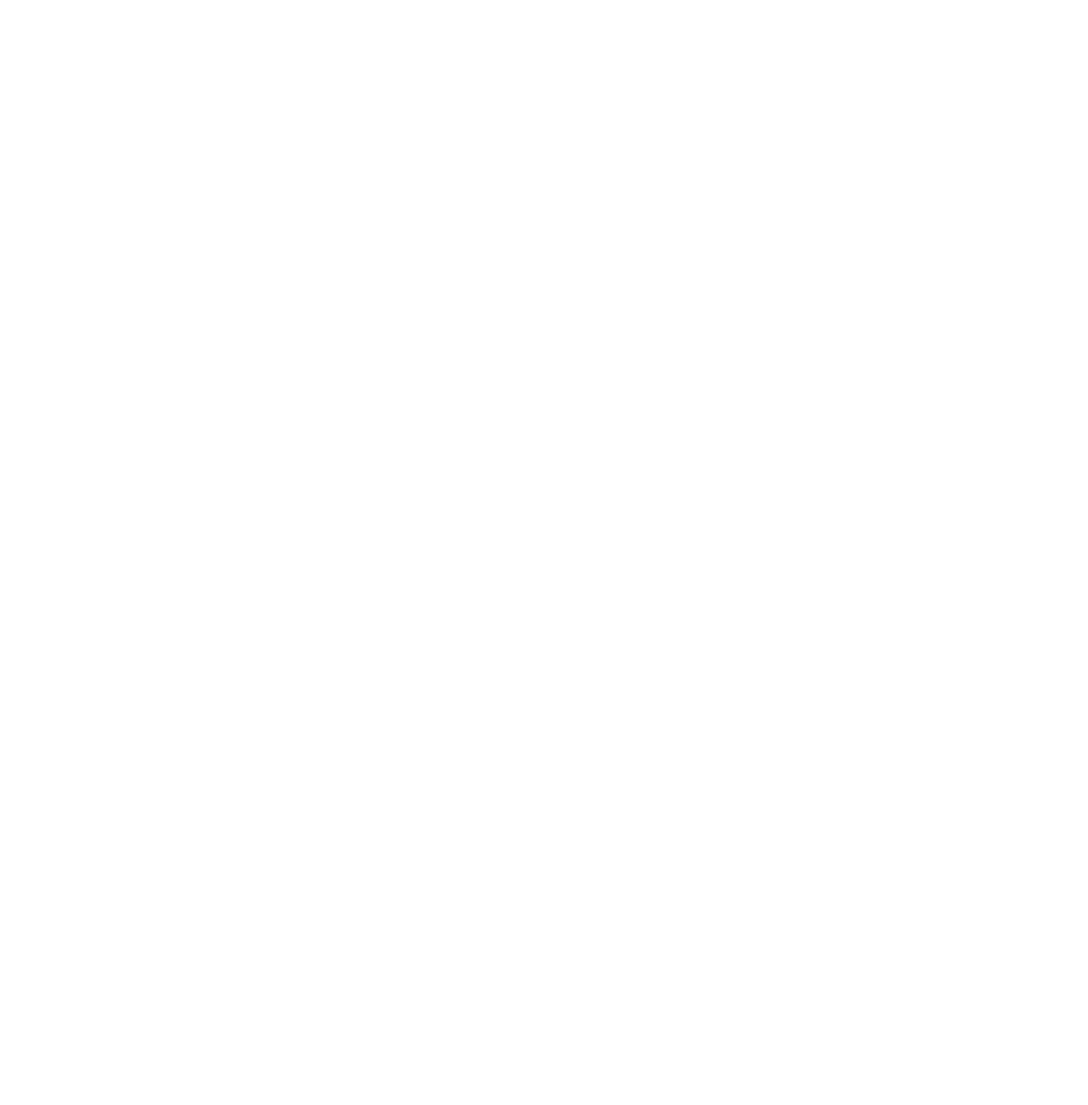
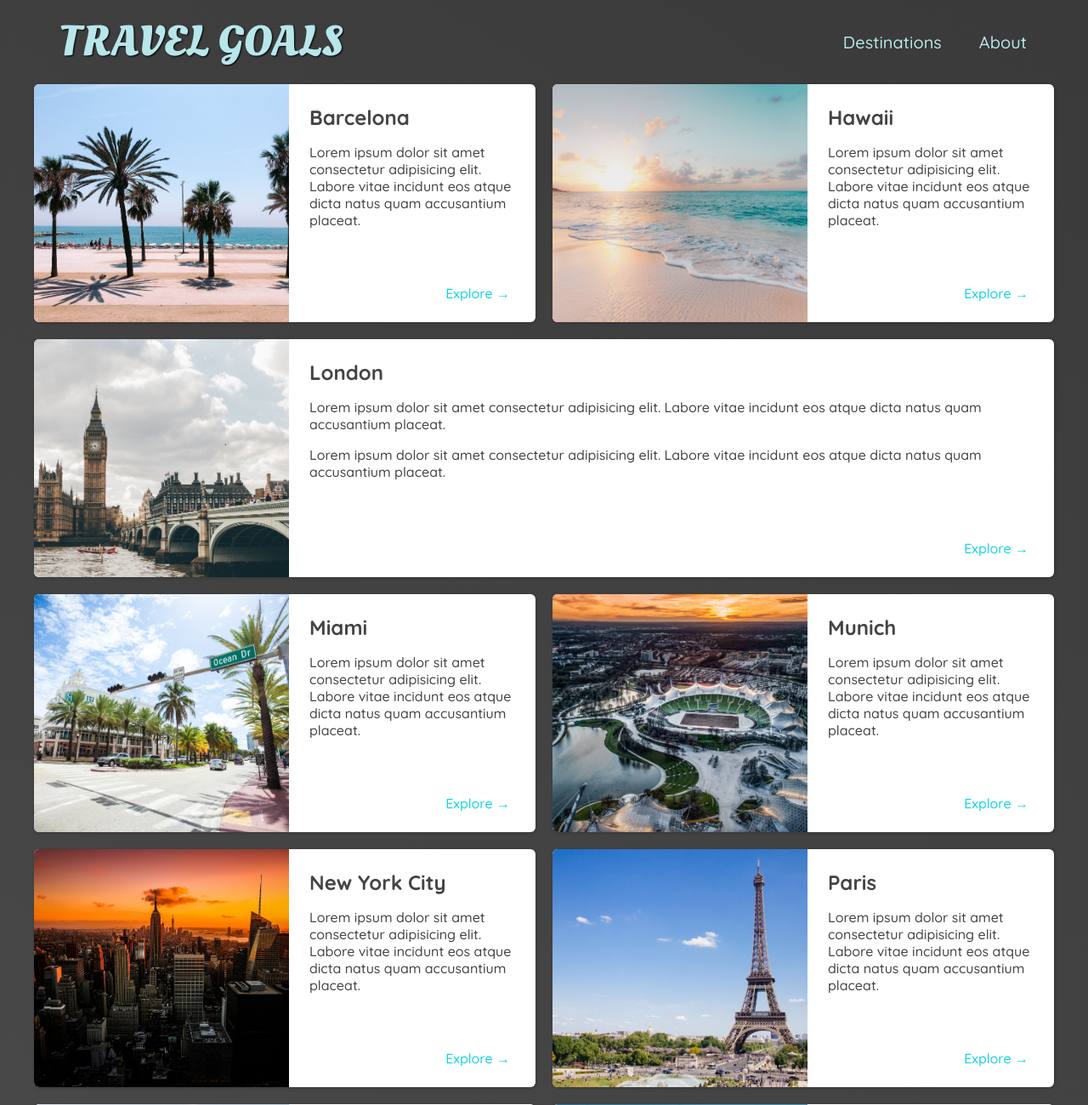
Before and after one commit to marlaangsoul/temp_practice, a plain HTML site: page place.html in a window 1280 px wide. Shown: the top 1300 px of the page at 85% size. Before the commit the page ends 800 px from the top, so only its background shows below. Drawn offline with Linux system fonts and the light colour scheme.

Commit message:
23/01/06 study update

```diff
--- a/index.html
+++ b/index.html
@@ -6,8 +6,8 @@
       href="https://fonts.googleapis.com/css2?family=Raleway:wght@700&family=Oleo+Script:wght@700&family=Quicksand:wght@300;500;700&display=swap"
       rel="stylesheet"
     />
+    <link rel="stylesheet" href="shared.css" />
     <link rel="stylesheet" href="styles.css" />
-    <link rel="stylesheet" href="shared.css" />
 
     <title>Travel Goals</title>
   </head>
@@ -49,6 +49,19 @@
         </ul>
       </section>
     </main>
-    <footer></footer>
+    <footer>
+      <ul>
+        <li>
+          <a href="https://www.instagram.com/"
+            ><img src="/images/icons/insta.png" alt="Instagram logo"
+          /></a>
+        </li>
+        <li>
+          <a href="https://www.facebook.com"
+            ><img src="/images/icons/facebook.png" alt="Facebook logo"
+          /></a>
+        </li>
+      </ul>
+    </footer>
   </body>
 </html>
--- a/place.html
+++ b/place.html
@@ -0,0 +1,201 @@
+<!DOCTYPE html>
+<html lang="en">
+  <head>
+    <meta charset="UTF-8" />
+    <link
+      href="https://fonts.googleapis.com/css2?family=Raleway:wght@700&family=Oleo+Script:wght@700&family=Quicksand:wght@300;500;700&display=swap"
+      rel="stylesheet"
+    />
+    <link rel="stylesheet" href="shared.css" />
+    <link rel="stylesheet" href="places.css" />
+
+    <title>Travel Goals</title>
+  </head>
+  <body>
+    <header>
+      <div id="page-logo">
+        <a href="/index.html">Travel Goals</a>
+      </div>
+      <nav>
+        <ul>
+          <li><a href="/place.html">Destinations</a></li>
+          <li><a href="">About</a></li>
+        </ul>
+      </nav>
+    </header>
+    <main>
+        <ul>
+            <li>
+              <img src="images/places/barcelona.jpg" alt="City of Barcelona" />
+              <div class="item-content">
+                <div>
+                  <h2>Barcelona</h2>
+                  <p>
+                    Lorem ipsum dolor sit amet consectetur adipisicing elit. Labore
+                    vitae incidunt eos atque dicta natus quam accusantium placeat.
+                  </p>
+                </div>
+                <div class="actions">
+                  <a href="https://en.wikipedia.org/wiki/Barcelona">Explore &#x2192</a>
+                </div>
+              </div>
+            </li>
+            <li>
+              <img src="images/places/hawaii.jpg" alt="Hawaii beach" />
+              <div class="item-content">
+                <div>
+                  <h2>Hawaii</h2>
+                  <p>
+                    Lorem ipsum dolor sit amet consectetur adipisicing elit. Labore
+                    vitae incidunt eos atque dicta natus quam accusantium placeat.
+                  </p>
+                </div>
+                <div class="actions">
+                  <a href="hhttps://en.wikipedia.org/wiki/Hawaii">Explore &#x2192</a>
+                </div>
+              </div>
+            </li>
+            <li>
+              <img src="images/places/london.jpg" alt="London city" />
+              <div class="item-content">
+                <div>
+                  <h2>London</h2>
+                  <p>
+                    Lorem ipsum dolor sit amet consectetur adipisicing elit. Labore
+                    vitae incidunt eos atque dicta natus quam accusantium placeat.
+                  </p>
+                  <p>
+                    Lorem ipsum dolor sit amet consectetur adipisicing elit. Labore
+                    vitae incidunt eos atque dicta natus quam accusantium placeat.
+                  </p>
+                </div>
+                <div class="actions">
+                  <a href="https://en.wikipedia.org/wiki/London">Explore &#x2192</a>
+                </div>
+              </div>
+            </li>
+            <li>
+              <img src="images/places/miami.jpg" alt="Miami streets" />
+              <div class="item-content">
+                <div>
+                  <h2>Miami</h2>
+                  <p>
+                    Lorem ipsum dolor sit amet consectetur adipisicing elit. Labore
+                    vitae incidunt eos atque dicta natus quam accusantium placeat.
+                  </p>
+                </div>
+                <div class="actions">
+                  <a href="https://en.wikipedia.org/wiki/Miami">Explore &#x2192</a>
+                </div>
+              </div>
+            </li>
+            <li>
+              <img src="images/places/munich.jpg" alt="Munich football stadium" />
+              <div class="item-content">
+                <div>
+                  <h2>Munich</h2>
+                  <p>
+                    Lorem ipsum dolor sit amet consectetur adipisicing elit. Labore
+                    vitae incidunt eos atque dicta natus quam accusantium placeat.
+                  </p>
+                </div>
+                <div class="actions">
+                  <a href="https://en.wikipedia.org/wiki/Munich">Explore &#x2192</a>
+                </div>
+              </div>
+            </li>
+            <li>
+              <img src="images/places/new-york-city.jpg" alt="New York City skyline" />
+              <div class="item-content">
+                <div>
+                  <h2>New York City</h2>
+                  <p>
+                    Lorem ipsum dolor sit amet consectetur adipisicing elit. Labore
+                    vitae incidunt eos atque dicta natus quam accusantium placeat.
+                  </p>
+                </div>
+                <div class="actions">
+                  <a href="https://en.wikipedia.org/wiki/New_York_City"
+                    >Explore &#x2192</a
+                  >
+                </div>
+              </div>
+            </li>
+            <li>
+              <img src="images/places/paris.jpg" alt="Paris city" />
+              <div class="item-content">
+                <div>
+                  <h2>Paris</h2>
+                  <p>
+                    Lorem ipsum dolor sit amet consectetur adipisicing elit. Labore
+                    vitae incidunt eos atque dicta natus quam accusantium placeat.
+                  </p>
+                </div>
+                <div class="actions">
+                  <a href="https://en.wikipedia.org/wiki/Paris">Explore &#x2192</a>
+                </div>
+              </div>
+            </li>
+            <li>
+              <img src="images/places/sydney.jpg" alt="Sydney beach" />
+              <div class="item-content">
+                <div>
+                  <h2>Sydney</h2>
+                  <p>
+                    Lorem ipsum dolor sit amet consectetur adipisicing elit. Labore
+                    vitae incidunt eos atque dicta natus quam accusantium placeat.
+                  </p>
+                </div>
+                <div class="actions">
+                  <a href="https://en.wikipedia.org/wiki/Sydney">Explore &#x2192</a>
+                </div>
+              </div>
+            </li>
+            <li>
+              <img src="images/places/tokyo.jpg" alt="Tokyo skyline" />
+              <div class="item-content">
+                <div>
+                  <h2>Tokyo</h2>
+                  <p>
+                    Lorem ipsum dolor sit amet consectetur adipisicing elit. Labore
+                    vitae incidunt eos atque dicta natus quam accusantium placeat.
+                  </p>
+                </div>
+                <div class="actions">
+                  <a href="https://en.wikipedia.org/wiki/Tokyo">Explore &#x2192</a>
+                </div>
+              </div>
+            </li>
+            <li>
+              <img src="images/places/bali.jpg" alt="Bali beach" />
+              <div class="item-content">
+                <div>
+                  <h2>Bali</h2>
+                  <p>
+                    Lorem ipsum dolor sit amet consectetur adipisicing elit. Labore
+                    vitae incidunt eos atque dicta natus quam accusantium placeat.
+                  </p>
+                </div>
+                <div class="actions">
+                  <a href="https://en.wikipedia.org/wiki/Bali">Explore &#x2192</a>
+                </div>
+              </div>
+            </li>
+          </ul>
+    </main>
+    <footer>
+      <ul>
+        <li>
+          <a href="https://www.instagram.com/"
+            ><img src="/images/icons/insta.png" alt="Instagram logo"
+          /></a>
+        </li>
+        <li>
+          <a href="https://www.facebook.com"
+            ><img src="/images/icons/facebook.png" alt="Facebook logo"
+          /></a>
+        </li>
+      </ul>
+    </footer>
+  </body>
+</html>
--- /dev/null
+++ b/places.css
@@ -0,0 +1,73 @@
+body {
+  background: linear-gradient(30deg, rgb(77, 77, 77), rgb(58, 58, 58));
+  color: rgb(68, 68, 68);
+}
+
+#page-logo a {
+  color: rgb(183, 230, 235);
+}
+
+header {
+  position: static;
+}
+
+header a {
+  color: rgb(183, 230, 235);
+}
+
+header nav a:hover {
+  background-color: rgb(183, 230, 235);
+  color: rgb(59, 59, 59);
+}
+
+main ul {
+  width: 1200px;
+  margin: 0 auto 48px auto;
+  display: grid;
+  grid-template-columns: 1fr 1fr;
+  gap: 20px 20px;
+}
+
+li:nth-of-type(3) {
+  grid-column: 1 / span 2;
+}
+
+main li {
+  display: flex;
+  background-color: white;
+  box-shadow: 1px 1px 4px rgba(0, 0, 0, 0.2);
+  border-radius: 6px;
+  overflow: hidden;
+}
+
+main li img {
+  width: 300px;
+  height: 280px;
+  object-fit: cover;
+}
+
+.item-content {
+  padding: 24px;
+  display: flex;
+  flex-direction: column;
+  justify-content: space-between;
+}
+
+.item-content h2 {
+  margin: 0;
+}
+
+.actions {
+  text-align: right;
+}
+
+.actions a {
+  text-decoration: none;
+  padding: 6px;
+  color: rgb(22, 211, 228);
+  border-radius: 5px;
+}
+
+.actions a:hover {
+  background-color: rgb(235, 253, 255);
+}
--- a/shared.css
+++ b/shared.css
@@ -1,6 +1,24 @@
-body{
+body {
   font-family: "Quicksand", sans-serif;
   margin: 0;
+}
+
+ul {
+  list-style: none;
+  margin: 0;
+  padding: 0;
+}
+
+header {
+  display: flex;
+  justify-content: space-between;
+  align-items: center;
+  padding: 15px 60px;
+  position: absolute;
+  width: 100%;
+  top: 0;
+  left: 0;
+  box-sizing: border-box;
 }
 
 #page-logo a {
@@ -13,25 +31,8 @@ body{
   text-shadow: 1px 1px 2px rgb(0, 0, 0);
 }
 
-header{
-    display: flex;
-    justify-content: space-between;
-    align-items: center;
-    padding: 15px 60px;
-    position: absolute;
-    width: 100%;
-    box-sizing: border-box ;
-}
-
-ul{
-    list-style: none;
-    margin: 0;
-    padding: 0;
-}
-
 header ul {
   display: flex;
-
 }
 
 header li {
@@ -45,11 +46,31 @@ header a {
   padding: 12px;
   text-shadow: 1px 1px 2px rgba(0, 0, 0, 0.2);
   border-radius: 6px;
-
 }
 
-header a:hover {
+header nav a:hover {
   color: rgb(77, 77, 77);
   background-color: rgb(255, 251, 0);
+}
 
+footer {
+  background: linear-gradient(70deg, rgb(24, 24, 24), rgb(25, 29, 29));
+  padding: 36px 0;
 }
+
+footer ul {
+  display: flex;
+  justify-content: center;
+  /* padding: 40px; */
+}
+
+footer li {
+  width: 80px;
+  height: 80px;
+  margin: 0 50px;
+}
+
+footer img {
+  width: 100%;
+  height: 100%;
+}
```
Also changed, not shown: styles.css (+25 -19 lines), images/icons/facebook.png (added), images/icons/insta.png (added), images/places/bali.jpg (added), images/places/hawaii.jpg (added), images/places/london.jpg (added), images/places/new-york-city.jpg (added), images/places/paris.jpg (added), images/places/sydney.jpg (added), images/places/tokyo.jpg (added). Lines whose indentation alone changed are shown as unchanged.
